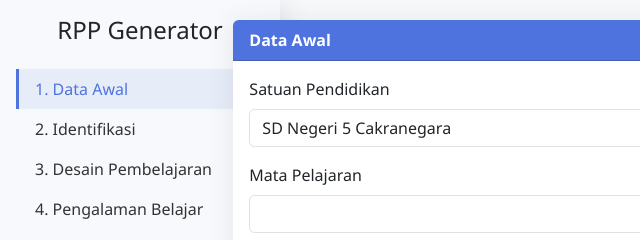
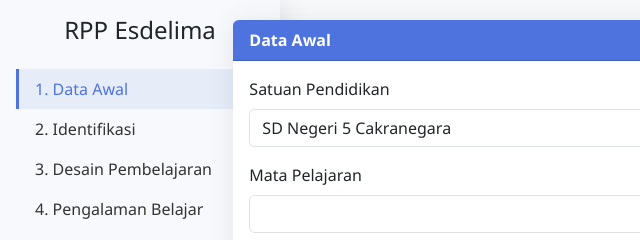
Before and after one commit to esdelima/rpp, a plain HTML site: page index.html in a window 1280 px wide. Shown: the top 240 px of the page, 0-640 px from the left. Drawn offline with nearby package versions, Linux system fonts and the light colour scheme.

Commit message:
Update index.html

```diff
--- a/index.html
+++ b/index.html
@@ -3,7 +3,7 @@
 <head>
     <meta charset="UTF-8">
     <meta name="viewport" content="width=device-width, initial-scale=1.0">
-    <title>RPP Generator - Pembelajaran Mendalam</title>
+    <title>RPP - Pembelajaran Mendalam</title>
     <link href="https://cdn.jsdelivr.net/npm/bootstrap@5.3.0/dist/css/bootstrap.min.css" rel="stylesheet">
     <style>
         :root {
@@ -255,7 +255,7 @@
         <div class="row">
             <!-- Sidebar Menu -->
             <div class="col-md-3 col-lg-2 d-md-block sidebar collapse p-3 no-print">
-                <h4 class="text-center mb-4">RPP Generator</h4>
+                <h4 class="text-center mb-4">RPP Esdelima</h4>
 
                 <ul class="nav flex-column">
                     <li class="nav-item">
```
